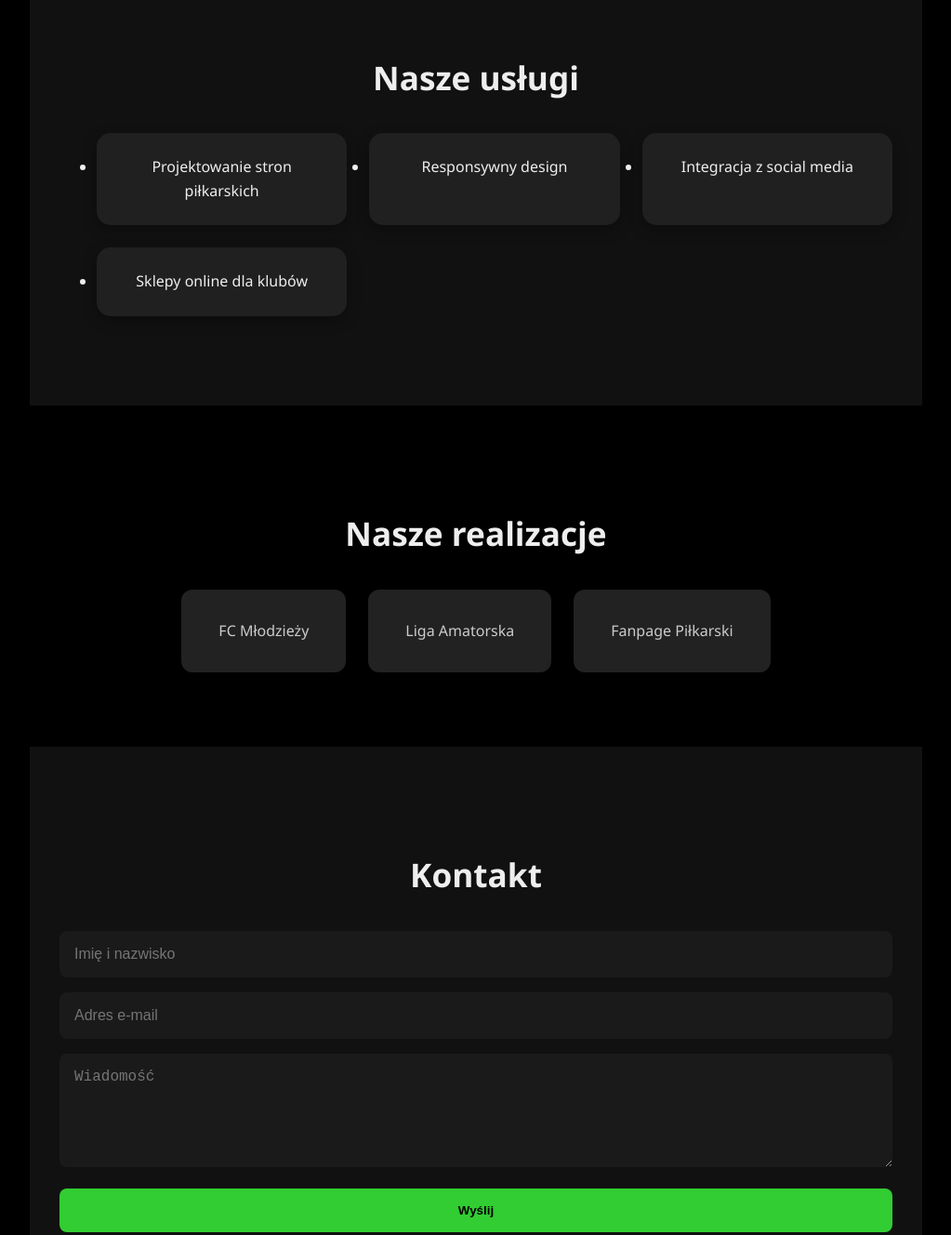
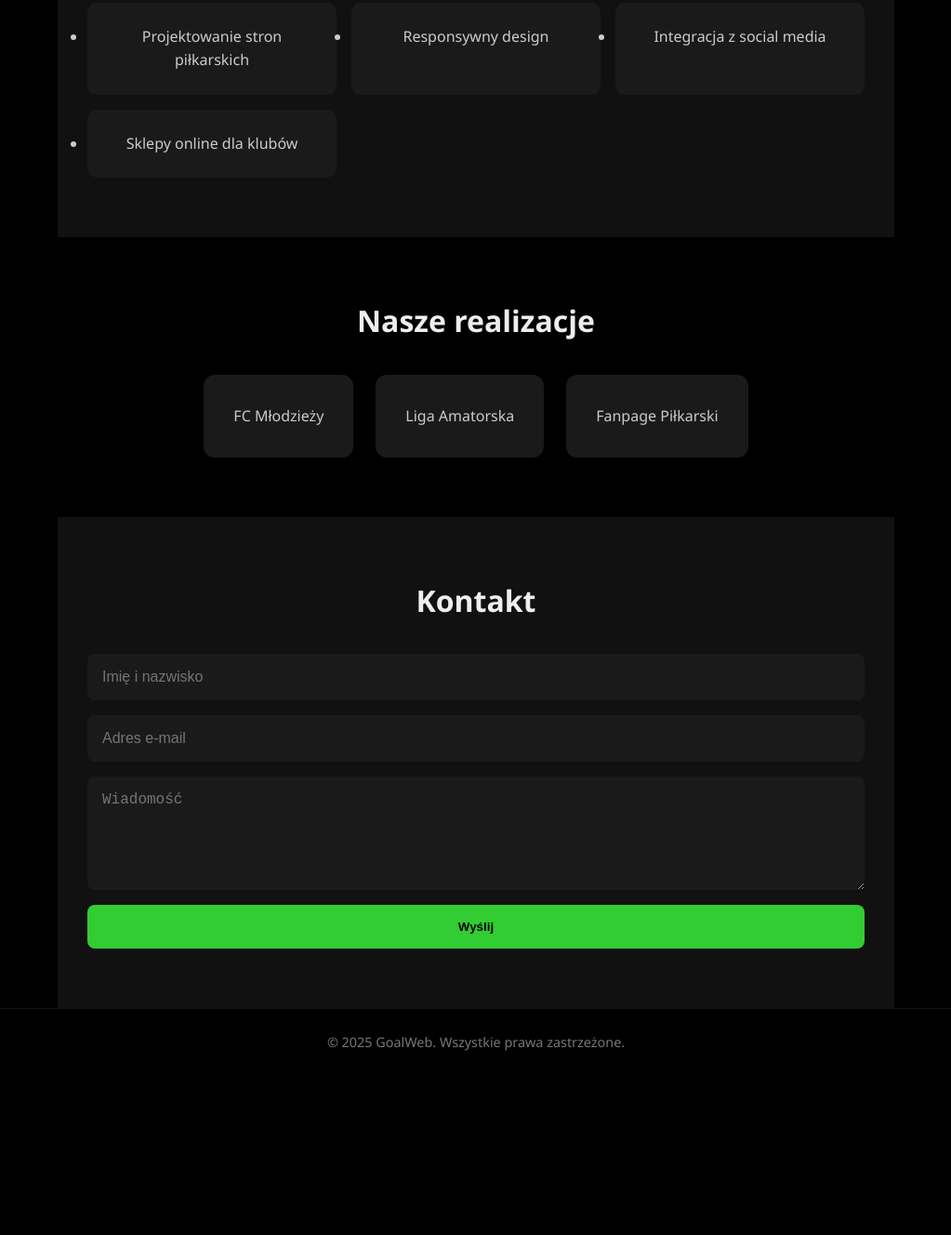
Before and after one commit to GoalWeb/GoalWeb.github.io, a plain HTML site: page index.html in a window 1280 px wide. Shown: the part 1199-2527 px from the top of the page at 93% size, without its empty margins (128-1151 px from the left). After the commit the page ends 2355 px from the top, so only its background shows below. Drawn offline with Linux system fonts and the light colour scheme.

Commit message:
Update index.css
ulepszony css v1

```diff
--- a/index.css
+++ b/index.css
@@ -1,41 +1,38 @@
-/* Reset + Bazowy wygląd */
 * {
   box-sizing: border-box;
   scroll-behavior: smooth;
+  margin: 0;
+  padding: 0;
 }
+
 body {
-  margin: 0;
   font-family: 'Segoe UI', Tahoma, Geneva, Verdana, sans-serif;
   background-color: #000;
   color: #eee;
   line-height: 1.6;
 }
 
-/* Nawigacja */
 .navbar {
   position: sticky;
   top: 0;
-  z-index: 1000;
   display: flex;
   justify-content: space-between;
   align-items: center;
   padding: 1rem 2rem;
-  background-color: rgba(17, 17, 17, 0.95);
-  backdrop-filter: blur(8px);
-  border-bottom: 1px solid #222;
+  background-color: #111;
+  z-index: 1000;
 }
 
 .logo {
+  font-size: 1.8rem;
   color: #32cd32;
-  font-size: 2rem;
-  font-weight: 800;
-  letter-spacing: 1px;
+  font-weight: bold;
 }
 
 .nav-links {
   list-style: none;
   display: flex;
-  gap: 2rem;
+  gap: 1.5rem;
 }
 
 .nav-links a {
@@ -44,11 +41,11 @@ body {
   font-weight: 500;
   transition: color 0.3s;
 }
+
 .nav-links a:hover {
   color: #32cd32;
 }
 
-/* Hero */
 .hero {
   background: linear-gradient(to bottom, rgba(0,0,0,0.8), rgba(0,0,0,0.95)),
               url('https://images.unsplash.com/photo-1508264165352-258859e62245?auto=format&fit=crop&w=1950&q=80') center/cover no-repeat;
@@ -62,103 +59,112 @@ body {
 }
 
 .hero h1 {
-  font-size: 3rem;
+  font-size: 2.5rem;
   color: #fff;
   margin-bottom: 1rem;
 }
+
 .hero p {
-  font-size: 1.3rem;
+  font-size: 1.2rem;
+  max-width: 600px;
   color: #ccc;
-  max-width: 600px;
 }
 
 .btn {
+  display: inline-block;
   margin-top: 2rem;
-  padding: 0.8rem 1.8rem;
+  padding: 0.8rem 1.5rem;
   background-color: #32cd32;
   color: #000;
   font-weight: bold;
   border: none;
-  border-radius: 25px;
+  border-radius: 30px;
   text-decoration: none;
   transition: all 0.3s ease;
-  box-shadow: 0 0 10px #32cd32aa;
 }
+
 .btn:hover {
   background-color: #28a428;
   transform: scale(1.05);
 }
 
-/* Sekcje */
 .section {
-  padding: 5rem 2rem;
-  max-width: 960px;
+  padding: 4rem 2rem;
+  max-width: 900px;
   margin: auto;
+  text-align: center;
 }
+
 .section h2 {
-  text-align: center;
-  margin-bottom: 2rem;
-  font-size: 2.2rem;
+  font-size: 2rem;
+  margin-bottom: 1.5rem;
 }
+
 .section.dark {
   background-color: #111;
 }
 
-/* Karty usług */
 .cards {
   display: grid;
-  grid-template-columns: repeat(auto-fit, minmax(220px, 1fr));
-  gap: 1.5rem;
+  grid-template-columns: repeat(auto-fit, minmax(200px, 1fr));
+  gap: 1rem;
+  margin-top: 2rem;
 }
 
 .card {
-  background: rgba(34, 34, 34, 0.9);
+  background: #1a1a1a;
   padding: 1.5rem;
-  border-radius: 15px;
-  text-align: center;
-  transition: transform 0.3s, background 0.3s;
-  box-shadow: 0 5px 15px rgba(0, 0, 0, 0.3);
-}
-.card:hover {
-  transform: translateY(-5px);
-  background-color: #32cd3255;
+  border-radius: 10px;
+  transition: background 0.3s, transform 0.3s;
+  color: #ccc;
 }
 
-/* Galeria */
+.card:hover {
+  background: #32cd32;
+  color: #000;
+  transform: scale(1.03);
+}
+
 .gallery {
   display: flex;
+  justify-content: center;
   flex-wrap: wrap;
   gap: 1.5rem;
-  justify-content: center;
+  margin-top: 2rem;
 }
+
 .thumb {
-  background: #222;
-  padding: 2rem 2.5rem;
+  background: #1a1a1a;
+  padding: 2rem;
   border-radius: 12px;
+  text-align: center;
   color: #ccc;
-  font-weight: 500;
   transition: all 0.3s ease;
-  box-shadow: 0 4px 10px #000;
 }
+
 .thumb:hover {
   background-color: #32cd32;
   color: #000;
   transform: scale(1.05);
 }
 
-/* Formularz kontaktowy */
+.contact-form {
+  display: flex;
+  flex-direction: column;
+  gap: 1rem;
+  margin-top: 2rem;
+}
+
 .contact-form input,
 .contact-form textarea {
-  width: 100%;
   padding: 1rem;
-  margin-bottom: 1rem;
   border: none;
   border-radius: 8px;
   background-color: #1a1a1a;
   color: #eee;
   font-size: 1rem;
-  transition: box-shadow 0.3s;
 }
+
 .contact-form input:focus,
 .contact-form textarea:focus {
   outline: none;
@@ -166,7 +172,6 @@ body {
 }
 
 .contact-form button {
-  width: 100%;
   padding: 1rem;
   background-color: #32cd32;
   color: #000;
@@ -176,12 +181,12 @@ body {
   cursor: pointer;
   transition: background-color 0.3s, transform 0.2s;
 }
+
 .contact-form button:hover {
   background-color: #28a428;
   transform: scale(1.02);
 }
 
-/* Stopka */
 footer {
   text-align: center;
   padding: 1.5rem;
```
